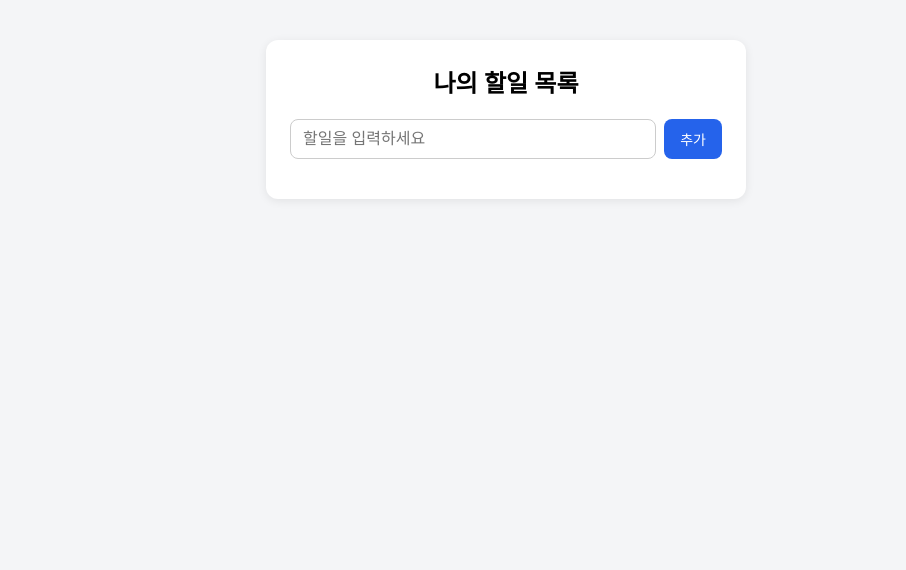
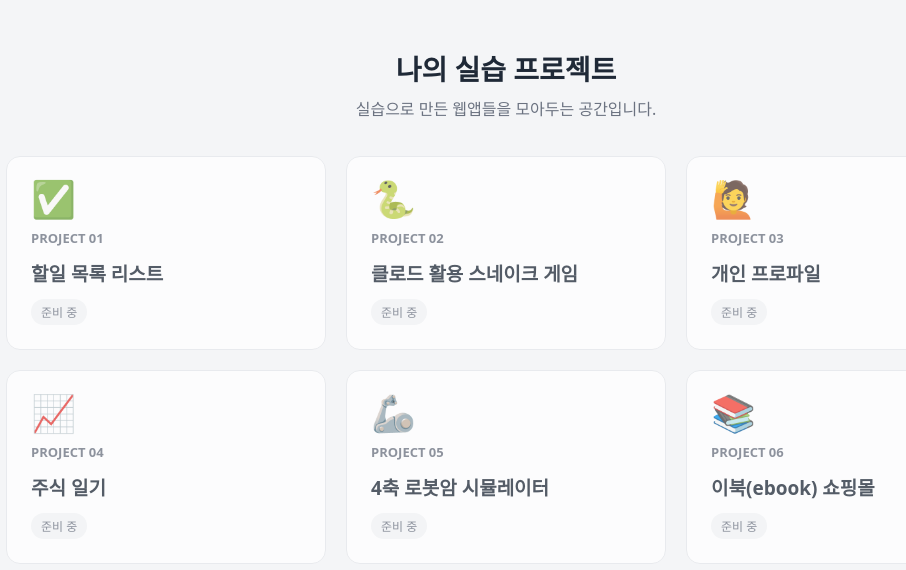
Before and after one commit to hwangtw1964-byte/vercel-todo-app, a plain HTML site: page index.html in a window 1280 px wide. Shown: the whole page, without its empty margins (134-1040 px from the left). Drawn offline with Linux system fonts and the light colour scheme.

Commit message:
Add project hub page with 6 placeholder cards; move todo app to /todo
Co-Authored-By: Claude Opus 5.5 <noreply@anthropic.com>

```diff
--- a/index.html
+++ b/index.html
@@ -3,130 +3,113 @@
 <head>
   <meta charset="UTF-8">
   <meta name="viewport" content="width=device-width, initial-scale=1.0">
-  <title>나의 할일 목록</title>
+  <title>나의 실습 프로젝트</title>
   <style>
+    :root {
+      --bg: #f4f5f7;
+      --card: #ffffff;
+      --text: #1f2937;
+      --muted: #6b7280;
+      --border: #e5e7eb;
+      --accent: #2563eb;
+      --badge-bg: #f3f4f6;
+    }
+    @media (prefers-color-scheme: dark) {
+      :root {
+        --bg: #111827;
+        --card: #1f2937;
+        --text: #f3f4f6;
+        --muted: #9ca3af;
+        --border: #374151;
+        --accent: #60a5fa;
+        --badge-bg: #374151;
+      }
+    }
     * { box-sizing: border-box; }
     body {
+      margin: 0;
+      padding: 48px 16px;
       font-family: system-ui, -apple-system, "Segoe UI", sans-serif;
-      background: #f4f5f7;
-      margin: 0;
-      padding: 40px 16px;
+      background: var(--bg);
+      color: var(--text);
     }
-    .container {
-      max-width: 480px;
-      margin: 0 auto;
-      background: #fff;
+    .wrap { max-width: 1000px; margin: 0 auto; }
+    header { text-align: center; margin-bottom: 36px; }
+    h1 { margin: 0 0 8px; font-size: 28px; }
+    header p { margin: 0; color: var(--muted); }
+    .grid {
+      display: grid;
+      grid-template-columns: repeat(auto-fill, minmax(260px, 1fr));
+      gap: 20px;
+    }
+    .card {
+      display: flex;
+      flex-direction: column;
+      gap: 12px;
       padding: 24px;
-      border-radius: 12px;
-      box-shadow: 0 2px 10px rgba(0, 0, 0, 0.08);
+      background: var(--card);
+      border: 1px solid var(--border);
+      border-radius: 14px;
+      color: inherit;
+      text-decoration: none;
+      transition: transform 0.15s, box-shadow 0.15s;
     }
-    h1 { margin: 0 0 20px; font-size: 24px; text-align: center; }
-    form { display: flex; gap: 8px; margin-bottom: 16px; }
-    input[type="text"] {
-      flex: 1;
-      padding: 10px 12px;
-      font-size: 16px;
-      border: 1px solid #ccc;
-      border-radius: 8px;
+    .card:not(.disabled):hover {
+      transform: translateY(-3px);
+      box-shadow: 0 8px 20px rgba(0, 0, 0, 0.1);
     }
-    button {
-      padding: 10px 16px;
-      font-size: 14px;
-      border: none;
-      border-radius: 8px;
-      cursor: pointer;
-      background: #2563eb;
-      color: #fff;
+    .card.disabled { cursor: not-allowed; opacity: 0.75; }
+    .icon { font-size: 36px; line-height: 1; }
+    .num { font-size: 13px; color: var(--muted); font-weight: 600; }
+    .card h2 { margin: 0; font-size: 19px; }
+    .badge {
+      align-self: flex-start;
+      margin-top: auto;
+      padding: 4px 10px;
+      font-size: 12px;
+      border-radius: 999px;
+      background: var(--badge-bg);
+      color: var(--muted);
     }
-    button:hover { opacity: 0.9; }
-    ul { list-style: none; padding: 0; margin: 0; }
-    li {
-      display: flex;
-      align-items: center;
-      gap: 10px;
-      padding: 10px 4px;
-      border-bottom: 1px solid #eee;
-    }
-    li span { flex: 1; word-break: break-all; }
-    li.done span { text-decoration: line-through; color: #999; }
-    li input[type="checkbox"] { width: 18px; height: 18px; }
-    .delete-btn { background: #ef4444; padding: 6px 12px; }
   </style>
 </head>
 <body>
-  <div class="container">
-    <h1>나의 할일 목록</h1>
-    <form id="todo-form">
-      <input type="text" id="todo-input" placeholder="할일을 입력하세요" autocomplete="off">
-      <button type="submit">추가</button>
-    </form>
-    <ul id="todo-list"></ul>
+  <div class="wrap">
+    <header>
+      <h1>나의 실습 프로젝트</h1>
+      <p>실습으로 만든 웹앱들을 모아두는 공간입니다.</p>
+    </header>
+
+    <main class="grid" id="grid"></main>
   </div>
 
   <script>
-    const STORAGE_KEY = 'todos';
-    const form = document.getElementById('todo-form');
-    const input = document.getElementById('todo-input');
-    const list = document.getElementById('todo-list');
+    // 링크가 준비되면 url 값에 주소를 넣으면 카드가 활성화됩니다.
+    const projects = [
+      { icon: '✅', title: '할일 목록 리스트',       url: '' },
+      { icon: '🐍', title: '클로드 활용 스네이크 게임', url: '' },
+      { icon: '🙋', title: '개인 프로파일',          url: '' },
+      { icon: '📈', title: '주식 일기',              url: '' },
+      { icon: '🦾', title: '4축 로봇암 시뮬레이터',    url: '' },
+      { icon: '📚', title: '이북(ebook) 쇼핑몰',      url: '' },
+    ];
 
-    let todos = load();
+    const grid = document.getElementById('grid');
+    projects.forEach((p, i) => {
+      const card = document.createElement(p.url ? 'a' : 'div');
+      card.className = 'card' + (p.url ? '' : ' disabled');
+      if (p.url) card.href = p.url;
+      else card.setAttribute('aria-disabled', 'true');
 
-    function load() {
-      try {
-        return JSON.parse(localStorage.getItem(STORAGE_KEY)) || [];
-      } catch {
-        return [];
-      }
-    }
-
-    function save() {
-      localStorage.setItem(STORAGE_KEY, JSON.stringify(todos));
-    }
-
-    function render() {
-      list.innerHTML = '';
-      todos.forEach((todo) => {
-        const li = document.createElement('li');
-        if (todo.done) li.classList.add('done');
-
-        const checkbox = document.createElement('input');
-        checkbox.type = 'checkbox';
-        checkbox.checked = todo.done;
-        checkbox.addEventListener('change', () => {
-          todo.done = checkbox.checked;
-          save();
-          render();
-        });
-
-        const text = document.createElement('span');
-        text.textContent = todo.text;
-
-        const delBtn = document.createElement('button');
-        delBtn.textContent = '삭제';
-        delBtn.className = 'delete-btn';
-        delBtn.addEventListener('click', () => {
-          todos = todos.filter((t) => t.id !== todo.id);
-          save();
-          render();
-        });
-
-        li.append(checkbox, text, delBtn);
-        list.appendChild(li);
-      });
-    }
-
-    form.addEventListener('submit', (e) => {
-      e.preventDefault();
-      const text = input.value.trim();
-      if (!text) return;
-      todos.push({ id: Date.now(), text, done: false });
-      save();
-      render();
-      input.value = '';
-      input.focus();
+      card.innerHTML = `
+        <div class="icon">${p.icon}</div>
+        <div class="num">PROJECT ${String(i + 1).padStart(2, '0')}</div>
+        <h2></h2>
+        <span class="badge">${p.url ? '바로가기 →' : '준비 중'}</span>
+      `;
+      card.querySelector('h2').textContent = p.title;
+      grid.appendChild(card);
     });
-
-    render();
   </script>
 </body>
 </html>
```
Also changed, not shown: todo/index.html (added, +132 -0 lines).
